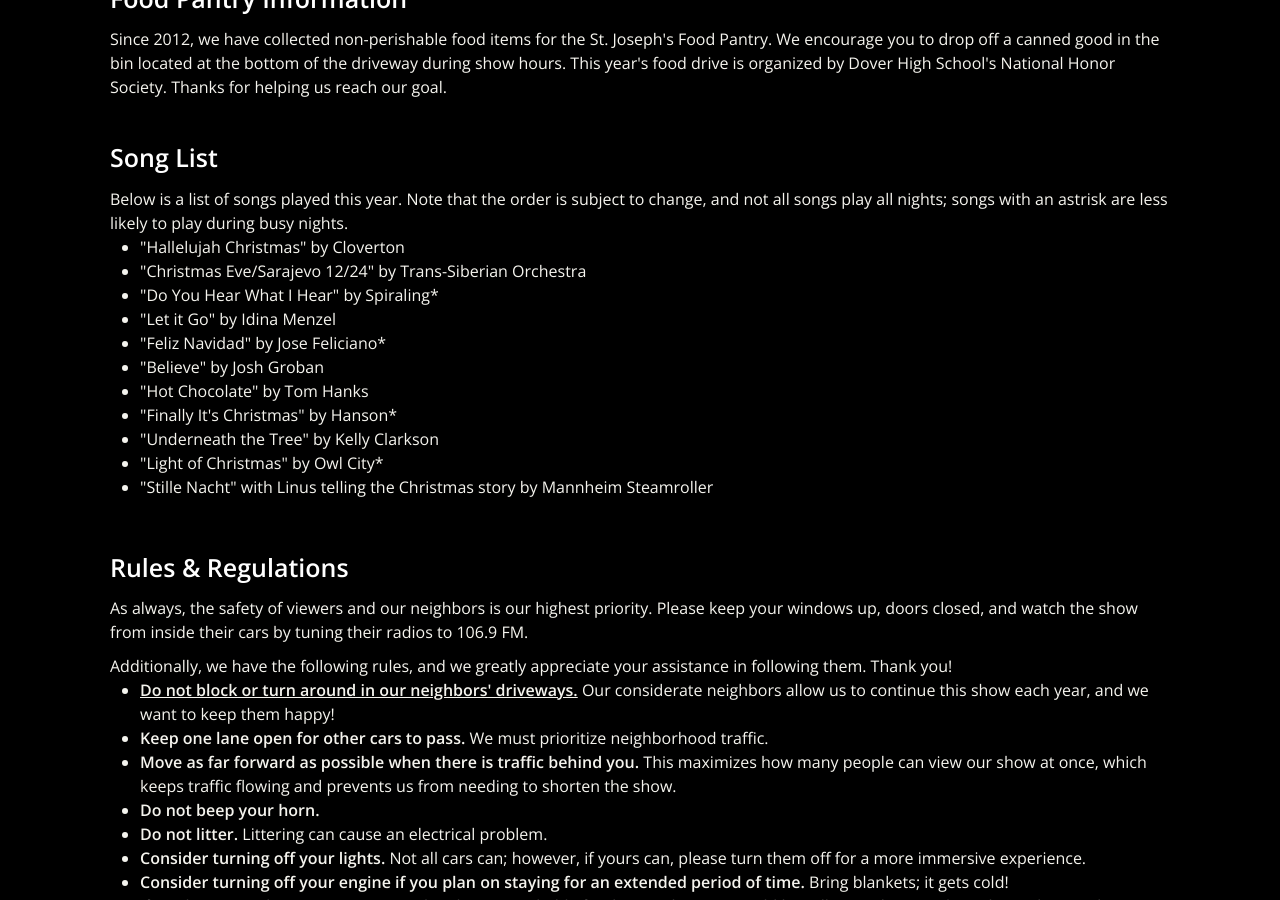
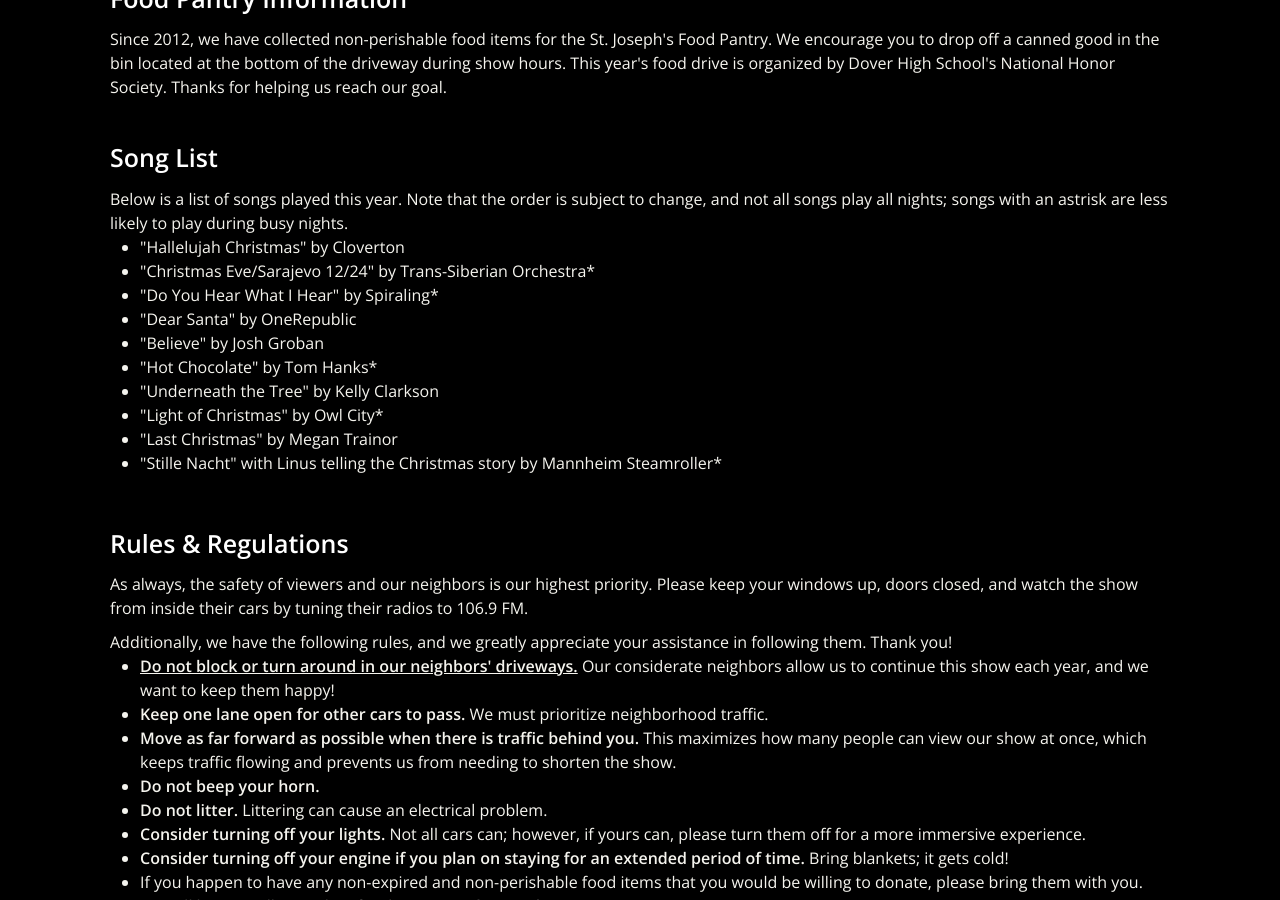
Before and after one commit to ldobson98/lukeslights, a Jekyll site: the page built from dates.html, in a window 1280 px wide and 900 px high, scrolled down 1601 px. Built offline with Jekyll 4.4.1, drawn with Linux system fonts in a browser that asks for light colours; nearby versions of some CDN libraries.

Commit message:
Update dates.html

```diff
--- a/dates.html
+++ b/dates.html
@@ -290,16 +290,15 @@
 	<p>Below is a list of songs played this year.  Note that the order is subject to change, and not all songs play all nights; songs with an astrisk are less likely to play during busy nights.</p>
 	<ul>
 		<li>"Hallelujah Christmas" by Cloverton</li>
-		<li>"Christmas Eve/Sarajevo 12/24" by Trans-Siberian Orchestra</li>
+		<li>"Christmas Eve/Sarajevo 12/24" by Trans-Siberian Orchestra*</li>
 		<li>"Do You Hear What I Hear" by Spiraling*</li>
-		<li>"Let it Go" by Idina Menzel</li>
-		<li>"Feliz Navidad" by Jose Feliciano*</li>
+		<li>"Dear Santa" by OneRepublic</li>
 		<li>"Believe" by Josh Groban</li>
-		<li>"Hot Chocolate" by Tom Hanks</li>
-		<li>"Finally It's Christmas" by Hanson*</li>
+		<li>"Hot Chocolate" by Tom Hanks*</li>
 		<li>"Underneath the Tree" by Kelly Clarkson</li>
 		<li>"Light of Christmas" by Owl City*</li>
-		<li>"Stille Nacht" with Linus telling the Christmas story by Mannheim Steamroller</li>
+		<li>"Last Christmas" by Megan Trainor</li>
+		<li>"Stille Nacht" with Linus telling the Christmas story by Mannheim Steamroller*</li>
 	</ul>
 </div>
 <div class="wrap dates">
```
